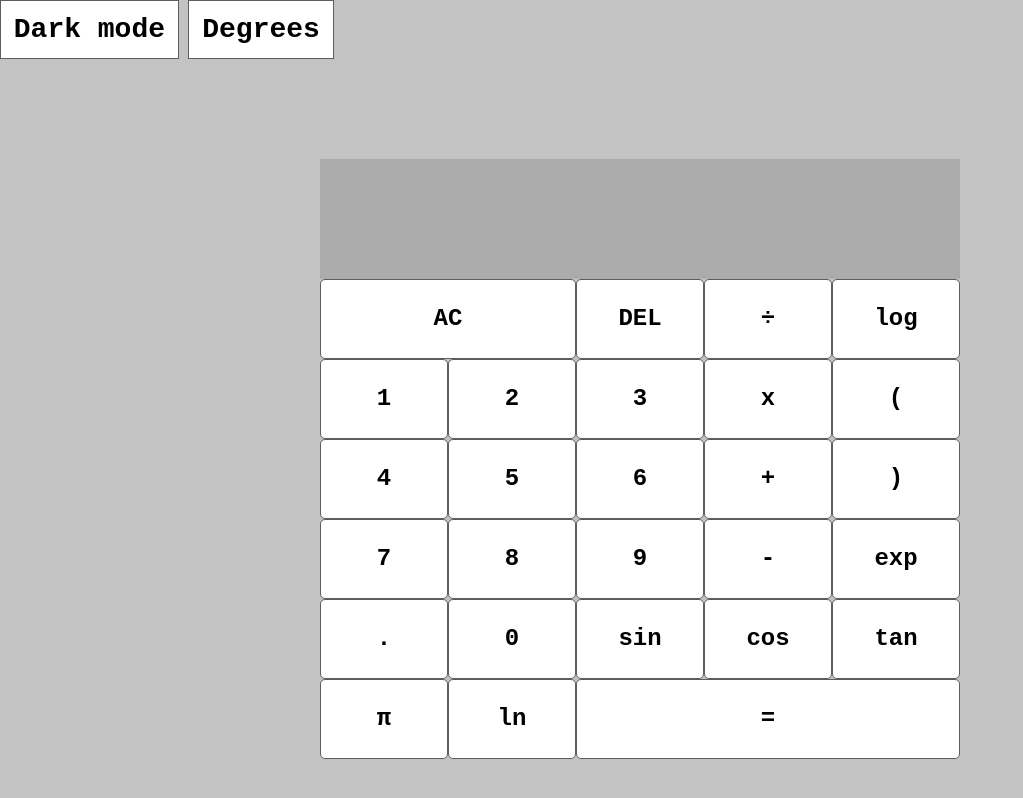
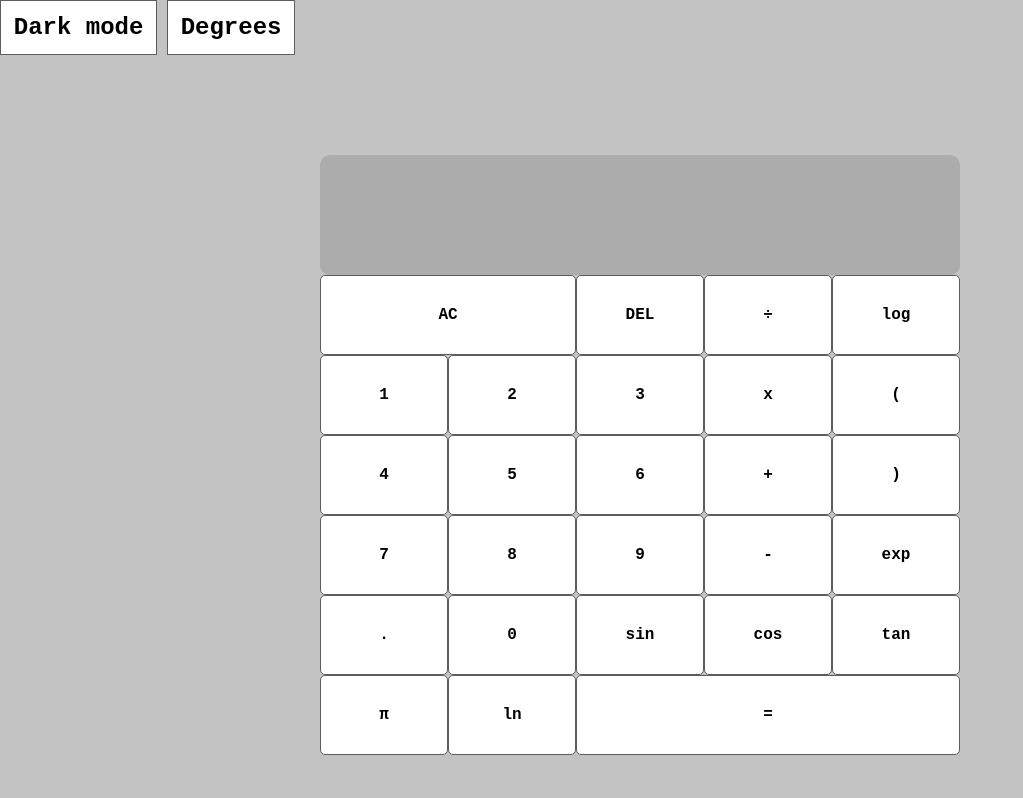
Before and after one commit to IvanGlenn/IvanGlenn.github.io, a plain HTML site: page index.html in a window 1280 px wide. Shown: the whole page, without its empty margins (0-1023 px from the left). Drawn offline with Linux system fonts and the light colour scheme.

Commit message:
Fixed dynamic button styling and font scaling

```diff
--- a/index.html
+++ b/index.html
@@ -11,11 +11,11 @@
 
 
 <body>
-    <header id="admin">
+    <header id="admin" >
         <!-- Add the dark mode button -->
-        <button id="button-dark-mode" class="toggle-dark-mode">Dark mode</button>
+        <button id="button-dark-mode" class="settings-button" >Dark mode</button>
         <!-- Button to switch between radians and degrees -->
-        <button id="button-degrees-radians" class="toggle-dark-mode">Degrees</button>
+        <button id="button-degrees-radians" class="settings-button">Degrees</button>
     </header>
 
     <!-- Create the calculator grid class -->
@@ -66,55 +66,5 @@
         <button data-equals style="grid-column: span 3;">=</button>
     </section>
 
-<!-- <button>Dark mode</button> -->
-
 </body>
-
-
-
-
-<!--
-<div class="container">
-    <div class="calculator">
-        <form>
-            <div class="display">
-                <input type="text" name="display" style="background-color: white;">
-            </div>
-
-            <div class="btn-group">
-                <input type="button" value="AC" onclick="display.value = '' ">
-                <input type="button" value="Delete" onclick="display.value = display.value.toString().slice(0, -1)">
-                <input type="button" value="." onclick="display.value += '.'">
-                <input type="button" value="/" onclick="display.value += '/'">
-            </div>
-
-            <div class="btn-group">
-                <input type="button" value="7" onclick="display.value += '7'">
-                <input type="button" value="8" onclick="display.value += '8'">
-                <input type="button" value="9" onclick="display.value += '9'">
-                <input type="button" value="*" onclick="display.value += '*'">
-            </div>
-
-            <div class="btn-group">
-                <input type="button" value="4" onclick="display.value += '4'">
-                <input type="button" value="5" onclick="display.value += '5'">
-                <input type="button" value="6" onclick="display.value += '6'">
-                <input type="button" value="-" onclick="display.value += '-'">
-            </div>
-            <div class="btn-group">
-                <input type="button" value="1" onclick="display.value += '1'">
-                <input type="button" value="2" onclick="display.value += '2'">
-                <input type="button" value="3" onclick="display.value += '3'">
-                <input type="button" value="+" onclick="display.value += '+'">
-            </div>
-            <div class="btn-group">
-                <input type="button" value="">
-                <input type="button" value="0">
-                <input type="button" value="">
-                <input type="button" value="=" style="width: 195px" onclick="display.value = eval(display.value)">
-            </div>
-        </form>
-    </div>
-</div> -->
-
 </html>
--- a/script.js
+++ b/script.js
@@ -217,7 +217,7 @@ darkModeToggle.addEventListener('click', () => {
 
 // Get the existing button by its id
 var degreesButton = document.getElementById('button-degrees-radians');
-const style = degreesButton.style.cssText;
+// const style = degreesButton.style.cssText;
 // Add a click event listener to the existing button
 degreesButton.addEventListener('click', function () {
 
@@ -225,12 +225,15 @@ degreesButton.addEventListener('click', function () {
     var radiansButton = document.createElement('button');
 
     // Set the inner text of the new button
-    radiansButton.innerHTML = 'Radians';
+    radiansButton.innerText = 'Radians';
     radiansButton.id = 'button-radians';
+    radiansButton.classList.add("settings-button");
 
     // I don't know why this doesn't work
-    radiansButton.style.width = degreesButton.offsetWidth;
-    radiansButton.style.font = degreesButton.style.fontSize;
+    // radiansButton.style.width = '150px';//degreesButton.offsetWidth;
+    // radiansButton.style.height = '40px';
+    // radiansButton.style.font = degreesButton.style.font;
+    // radiansButton.style.fontSize = '27px';
 
     // Append the new button to the body of the document
     document.getElementById("admin").appendChild(radiansButton);
--- a/style.css
+++ b/style.css
@@ -39,13 +39,6 @@ body{
     background: var(--background);
 }
 
-.toggle-dark-mode{
-    cursor: pointer;
-    font-size: 175%;
-    border: var(--clr-button-border);
-    background-color: var(--clr-toggle-darkmode);
-    padding: 1%;
-}
 
 .calculator-grid{
     display: grid;
@@ -62,11 +55,14 @@ body{
  make a class out of this rather. */
 .calculator-grid > button {
 cursor: pointer;
-font-size: 150%;
+/* font-size: 150%; */
+font-size: 1em;
 border: var(--clr-button-border);
 color: var(--clr-button-text);
 background-color: var(--clr-button);
 border-radius: 5px;
+/* word-wrap : break-word allows the text inside the button to wrap properly */
+word-wrap: break-word;
 }
 
 .calculatorx-grid > button:hover{
@@ -88,6 +84,7 @@ border-radius: 5px;
     word-wrap: break-word;
     word-break: break-all;
     font-size: 35px;
+    border-radius: 10px;
 }
 
 /* Style the previous number inside the display */
@@ -98,3 +95,18 @@ border-radius: 5px;
 .output .current-number{
     color: var(--clr-current-number-display);
 }
+
+.admin {
+    /* padding: 10px; */
+}
+
+.settings-button {
+    cursor: pointer;
+    font-size: 150%;
+    /* font-size: 1em; */
+    border: var(--clr-button-border);
+    background-color: var(--clr-toggle-darkmode);
+    padding: 1%;
+    /* width: 150px;
+    height: 40px; */
+}
```
